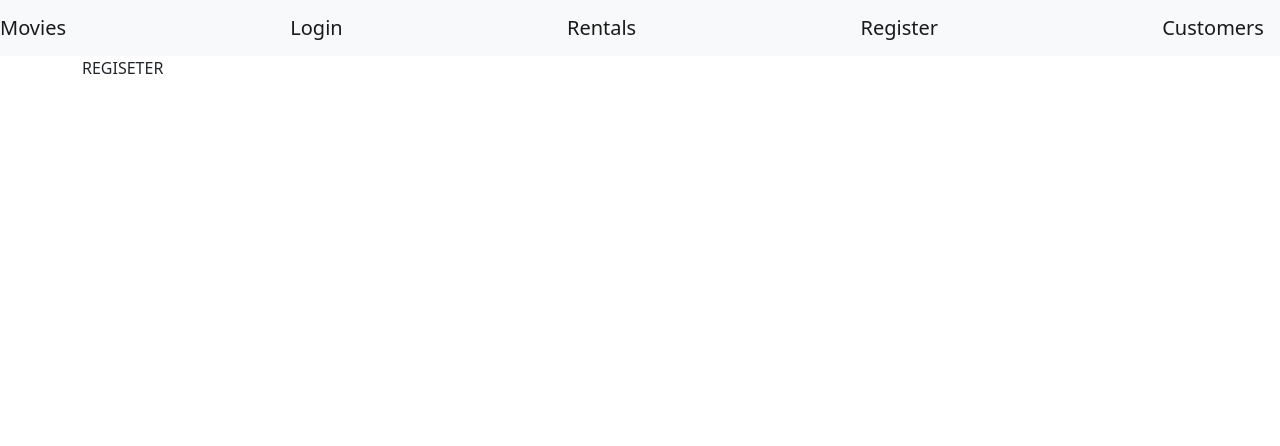
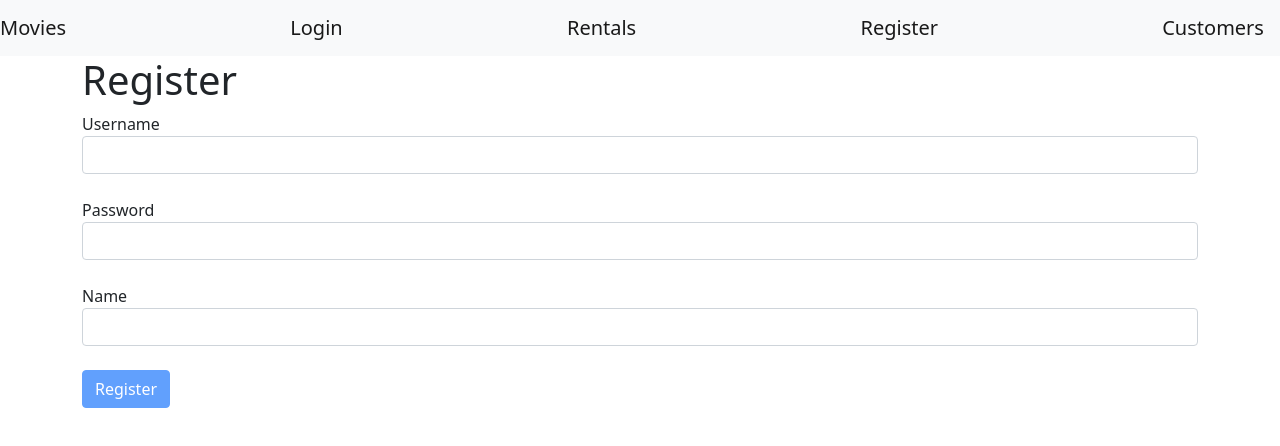
Before and after one commit to DEEPIKADHINESH/vidly-frontend, a React (Create React App) app: page /registerForm in a window 1280 px wide. Shown: the top 446 px of the page. Built offline with nearby package versions, Linux system fonts and the light colour scheme.

Commit message:
registerform

```diff
--- a/src/components/registerForm.jsx
+++ b/src/components/registerForm.jsx
@@ -1,7 +1,31 @@
 import React,{Component} from "react";
-class RegisterForm extends Component{
+import Joi from "joi-browser";
+import Form from "./common/form";
+class RegisterForm extends Form{
+    state={
+        data:{username:"",password:"",name:""},
+        errors:{}
+    }
+    schema={
+        username:Joi.string().required().email().label("Username"),
+        password:Joi.string().min(5).required().label("Password"),
+        name:Joi.string().required().label("Name")
+    }
+    doSubmit=()=>{
+        console.log("registered" )
+    }
     render(){
-        return(<div>REGISETER </div>)
+        return(
+            <div>
+                <h1>Register</h1>
+                <form onSubmit={this.handleSubmit}>
+                    {this.renderInput("username","Username")}
+                    {this.renderInput("password","Password","password")}
+                    {this.renderInput("name","Name")}
+                    {this.renderButton("Register")}
+                </form>
+            </div>
+        )
     }
 }
 export default RegisterForm
```
